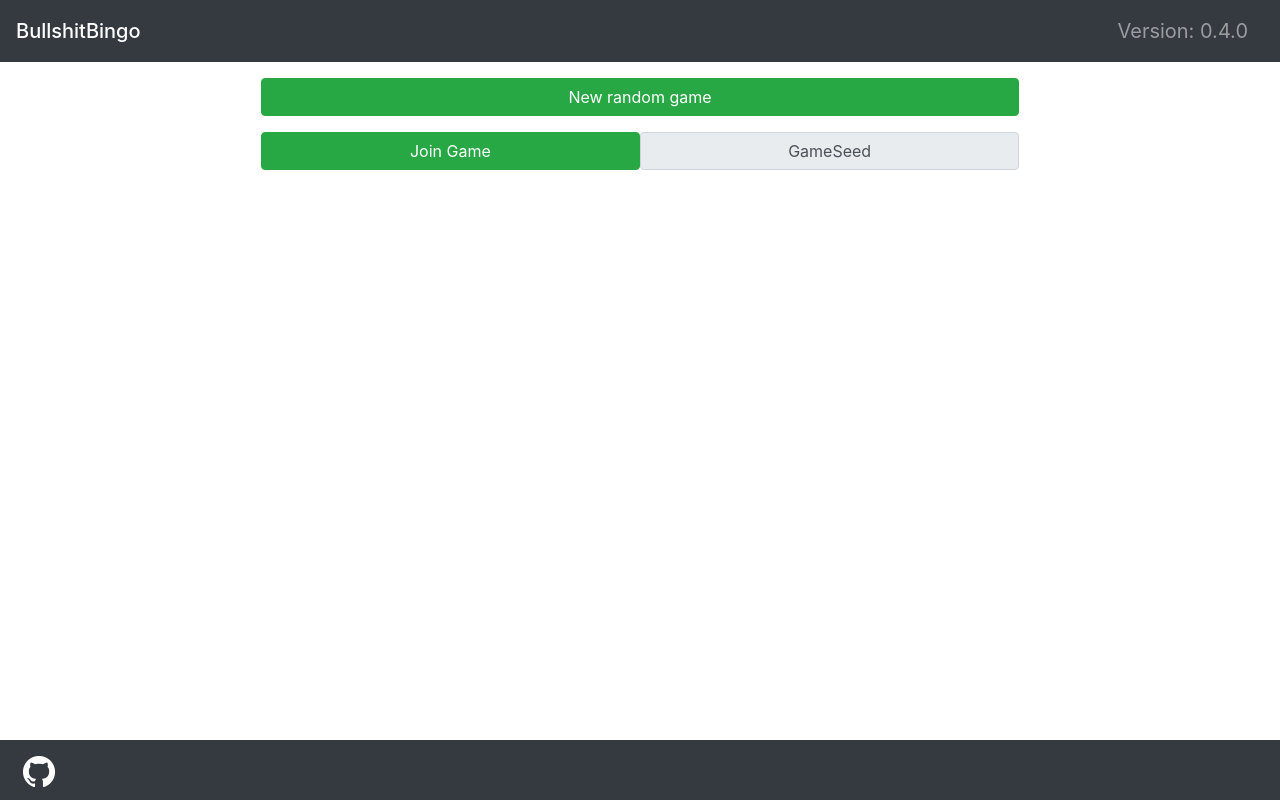
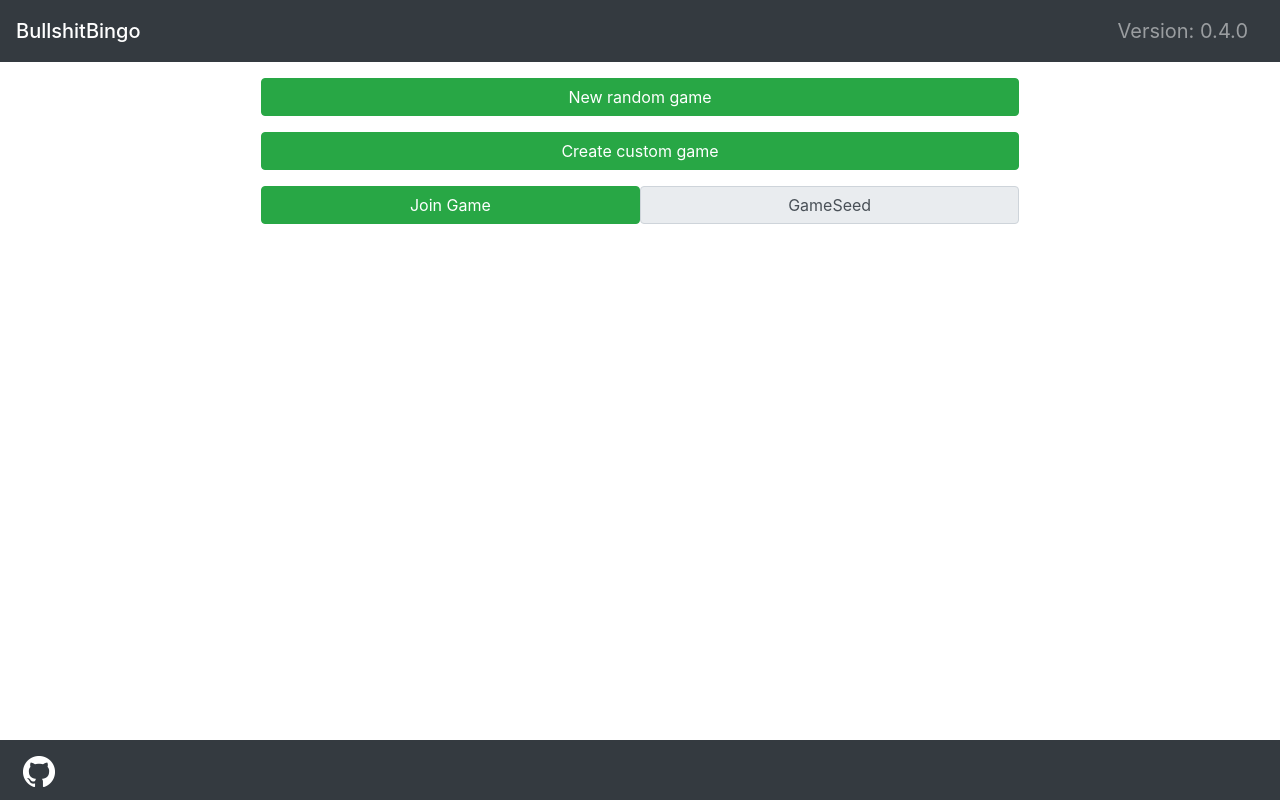
Before and after one commit to Onkeliroh/BullshitBingo, an Angular app in the folder fe/BullshitBingo/: page / in a window 1280 px wide. Built offline with nearby package versions, Linux system fonts and the light colour scheme.

Commit message:
create empty game editor component and routing

```diff
--- a/fe/BullshitBingo/package.json
+++ b/fe/BullshitBingo/package.json
@@ -22,6 +22,7 @@
     "@angular/router": "~8.0.1",
     "auto-changelog": "^1.15.0",
     "bootstrap": "^4.3.1",
+    "lzjs": "^1.3.0",
     "marked": "^0.7.0",
     "ngx-markdown": "^8.1.0",
     "rxjs": "~6.4.0",
--- /dev/null
+++ b/fe/BullshitBingo/src/app/game/game-editor/game-editor.component.html
@@ -0,0 +1 @@
+<p>game-editor works!</p>
--- /dev/null
+++ b/fe/BullshitBingo/src/app/game/game-editor/game-editor.component.ts
@@ -0,0 +1,14 @@
+import { Component, OnInit } from '@angular/core';
+
+@Component({
+  selector: 'app-game-editor',
+  templateUrl: './game-editor.component.html'
+})
+export class GameEditorComponent implements OnInit {
+
+  constructor() { }
+
+  ngOnInit() {
+  }
+
+}
--- /dev/null
+++ b/fe/BullshitBingo/src/app/pipes/compress-string.pipe.ts
@@ -0,0 +1,16 @@
+import { Pipe, PipeTransform } from '@angular/core';
+
+@Pipe({
+  name: 'compressString'
+})
+export class CompressStringPipe implements PipeTransform {
+  lzjs = require('lzjs');
+
+  transform(value: any): any {
+    if (Array.isArray(value)) {
+      return this.lzjs.compress(value.join(','));
+    }
+    return this.lzjs.compress(value);
+  }
+
+}
--- /dev/null
+++ b/fe/BullshitBingo/src/app/pipes/uncompress-string.pipe.ts
@@ -0,0 +1,13 @@
+import { Pipe, PipeTransform } from '@angular/core';
+
+@Pipe({
+  name: 'decompressString'
+})
+export class DecompressStringPipe implements PipeTransform {
+  lzjs = require('lzjs');
+
+  transform(value: any): any {
+    return this.lzjs.decompress(value);
+  }
+
+}
--- a/fe/BullshitBingo/src/app/title-page/title-page.component.html
+++ b/fe/BullshitBingo/src/app/title-page/title-page.component.html
@@ -4,6 +4,18 @@
       <div class="row">
         <button class="btn btn-success w-100 h-100" [routerLink]="['/game']">
           New random game
+        </button>
+      </div>
+    </div>
+  </div>
+  <div class="row justify-content-center mt-3">
+    <div class="container col-sm-8">
+      <div class="row">
+        <button
+          class="btn btn-success w-100 h-100"
+          [routerLink]="['/game/create']"
+        >
+          Create custom game
         </button>
       </div>
     </div>
```
Also changed, not shown: fe/BullshitBingo/src/app/app.module.ts (+9 -1 lines), 2 other files (tests, documents, lock files or other folders).
